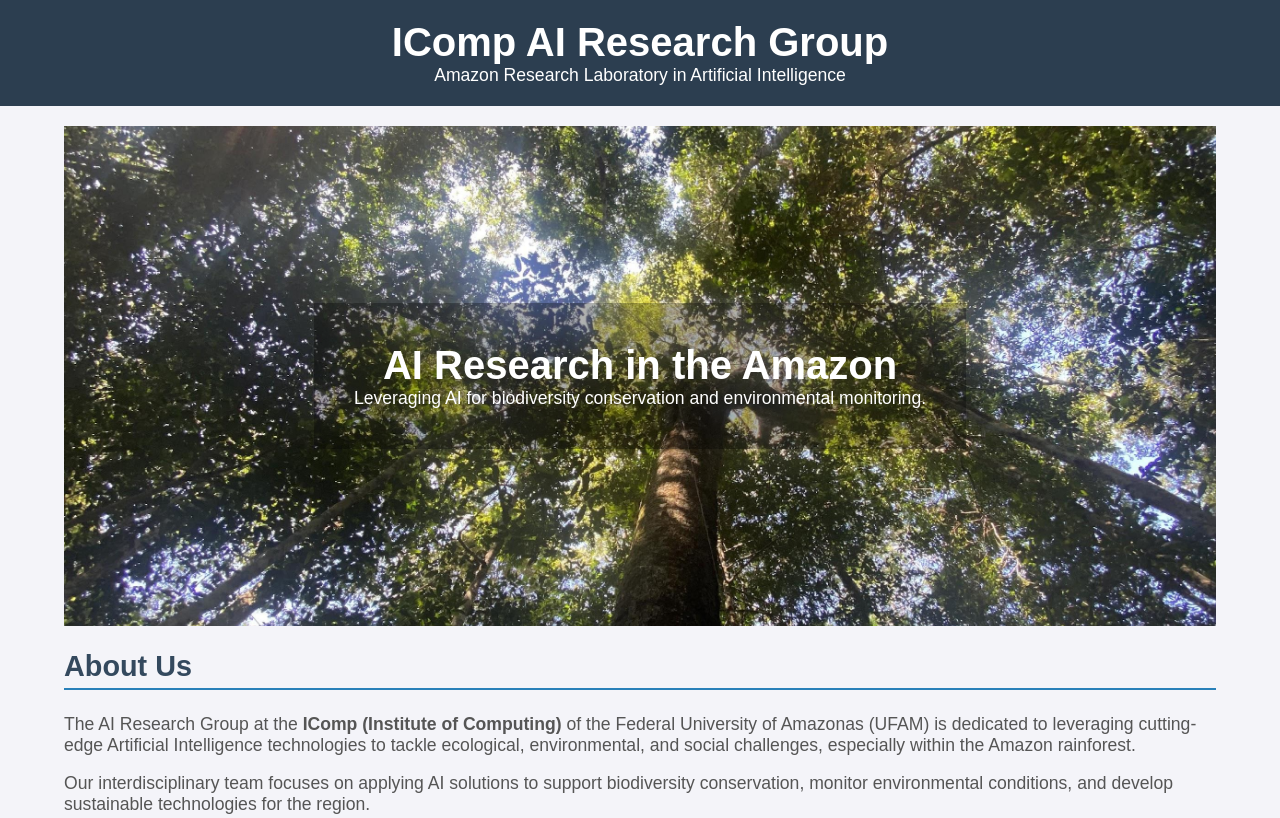
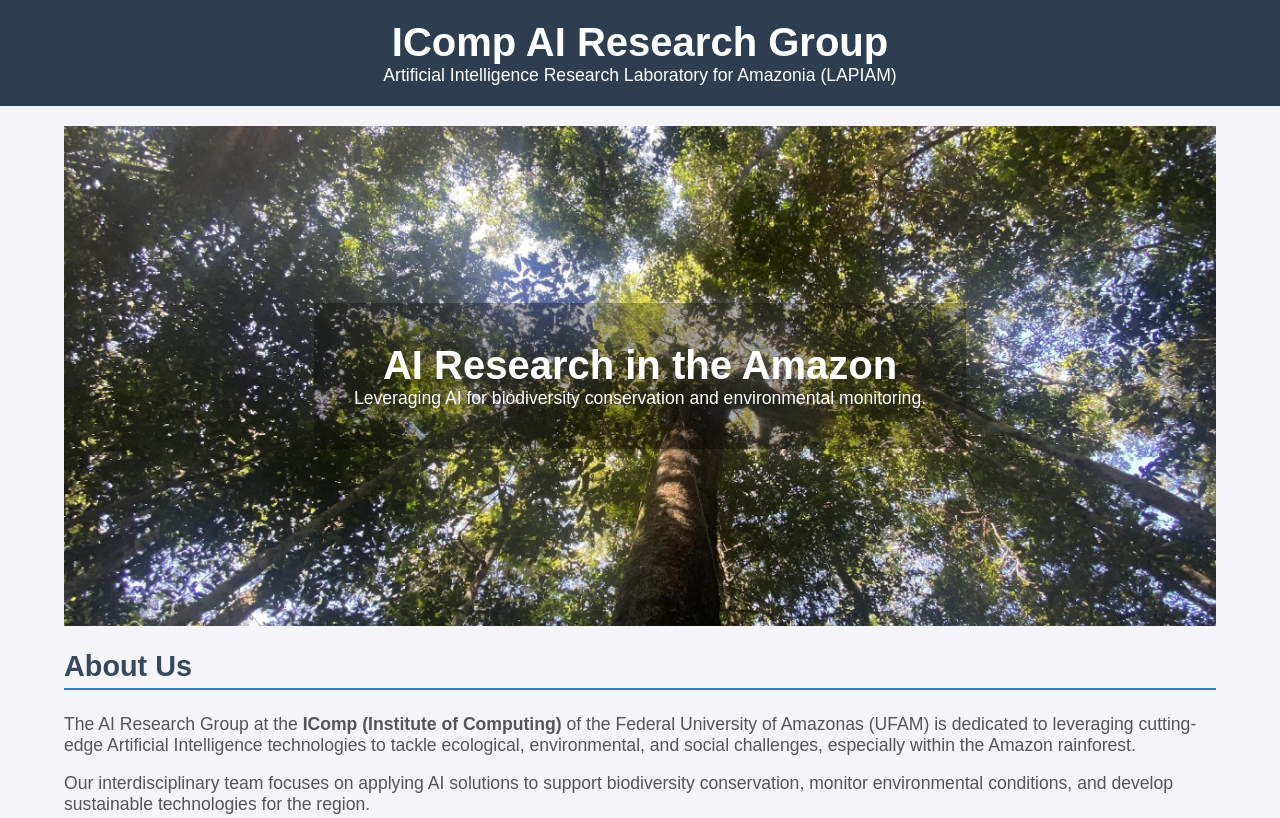
Before and after one commit to lapiam/lapiam.github.io, a plain HTML site: page index.html in a window 1280 px wide. Shown: the top 818 px of the page. Drawn offline with Linux system fonts and the light colour scheme.

Commit message:
Update index.html

```diff
--- a/index.html
+++ b/index.html
@@ -94,7 +94,7 @@
 
 <header>
     <h1>IComp AI Research Group</h1>
-    <p>Amazon Research Laboratory in Artificial Intelligence</p>
+    <p>Artificial Intelligence Research Laboratory for Amazonia (LAPIAM)</p>
 </header>
 
 <div class="container">
```
